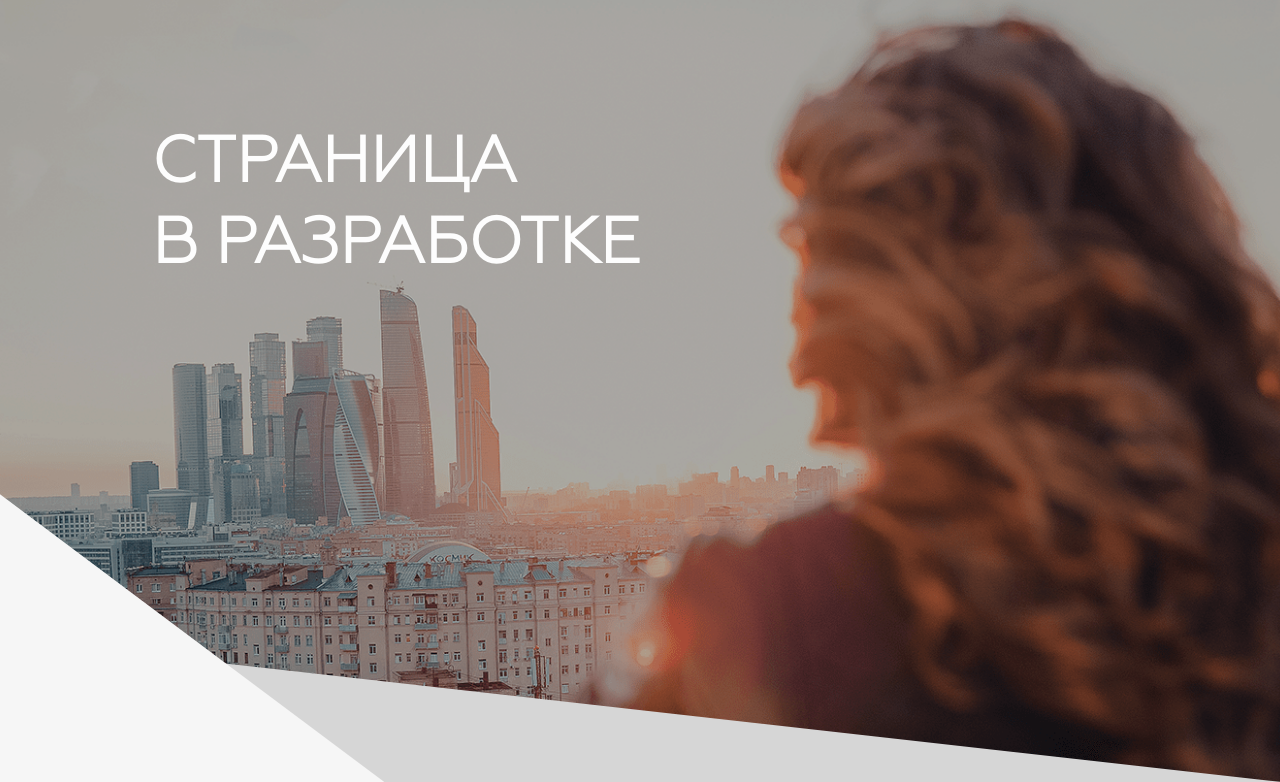
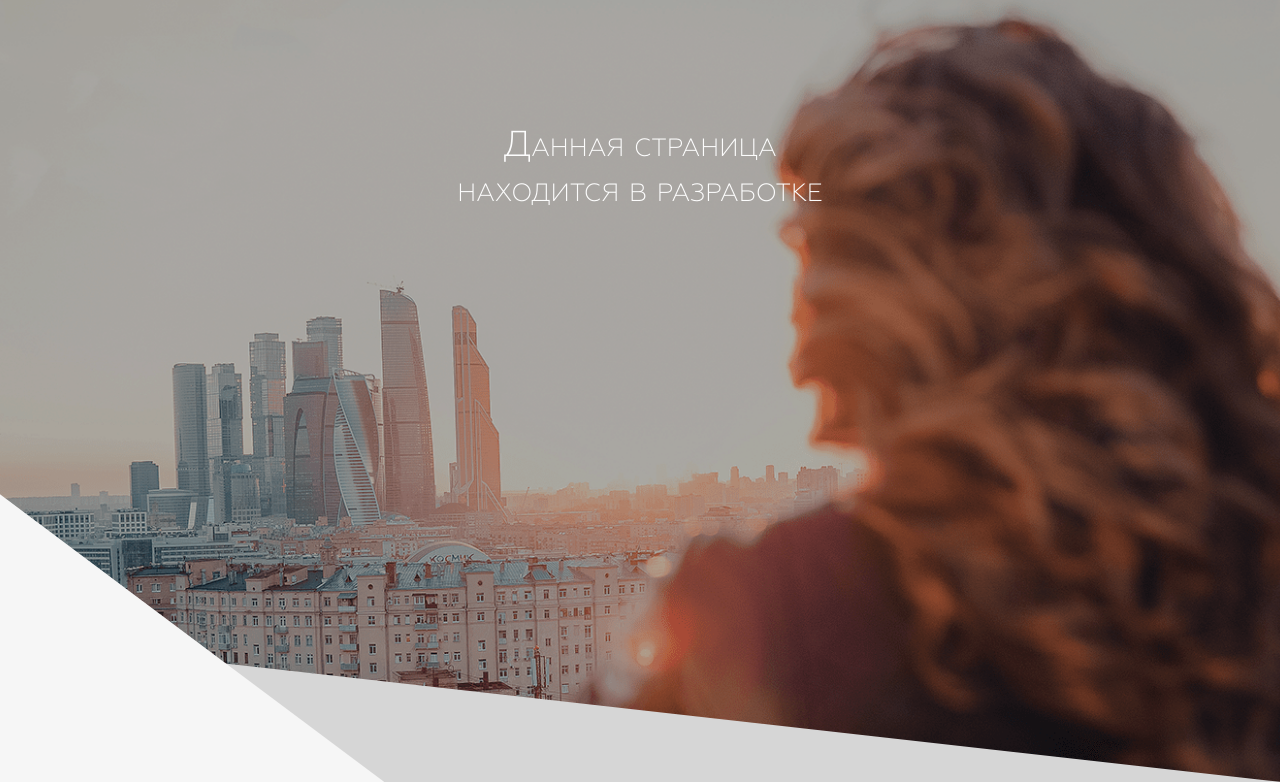
Before and after one commit to FahrazoiD/selflab, a website: page extra.html in a window 1280 px wide. Shown: the part 158-940 px from the top of the page. Drawn offline with Linux system fonts and the light colour scheme.

Commit message:
Extra fix

```diff
--- a/extra.html
+++ b/extra.html
@@ -24,8 +24,9 @@
             <a class="main-link" href="./extra.html">Портфолио</a>
             <a class="main-link" href="./extra.html">Услуги</a>
           </nav>
-          <div class="slogan">
-            <h1>Страница<br>в разработке</h1>
+          <div class="slogan" style="justify-content: center; max-width: 100%;">
+            <h1></h1>
+            <span style="align-self: center; text-align: center; font-size: 36px">Данная страница<br> находится в разработке</span>
           </div>
         </div>
       </header>
```
